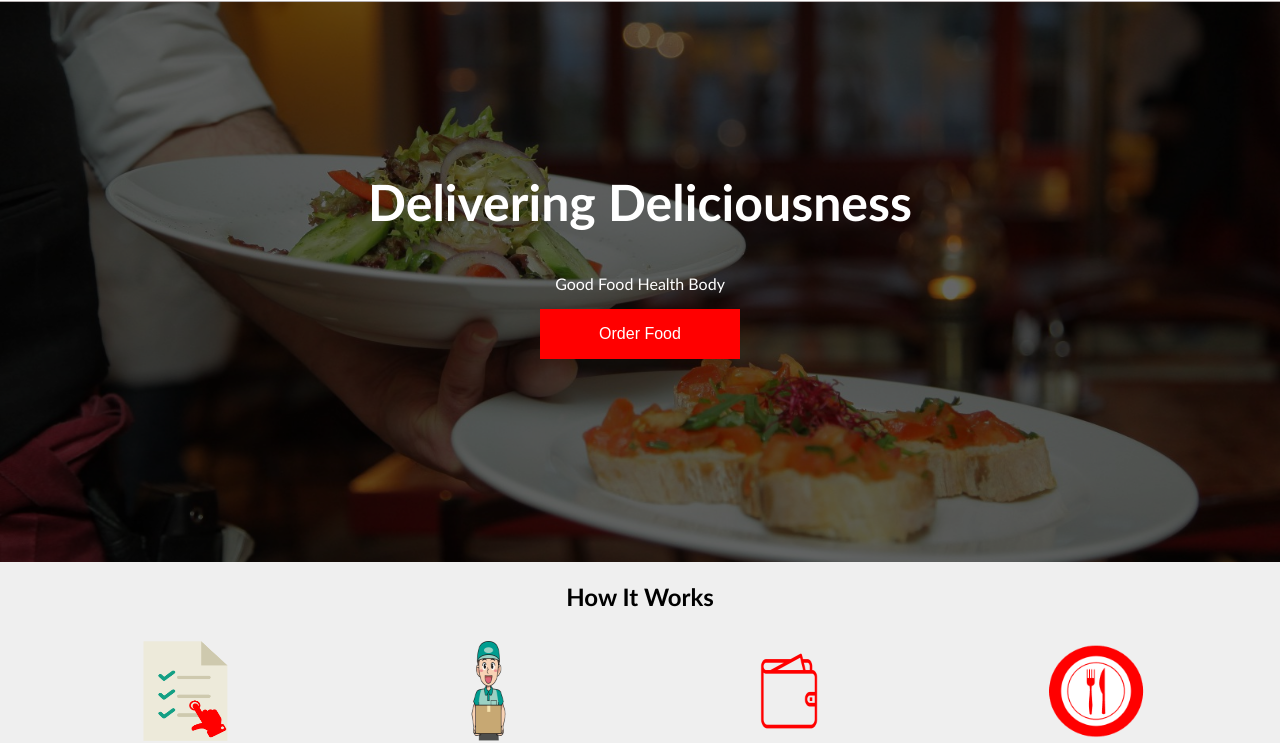
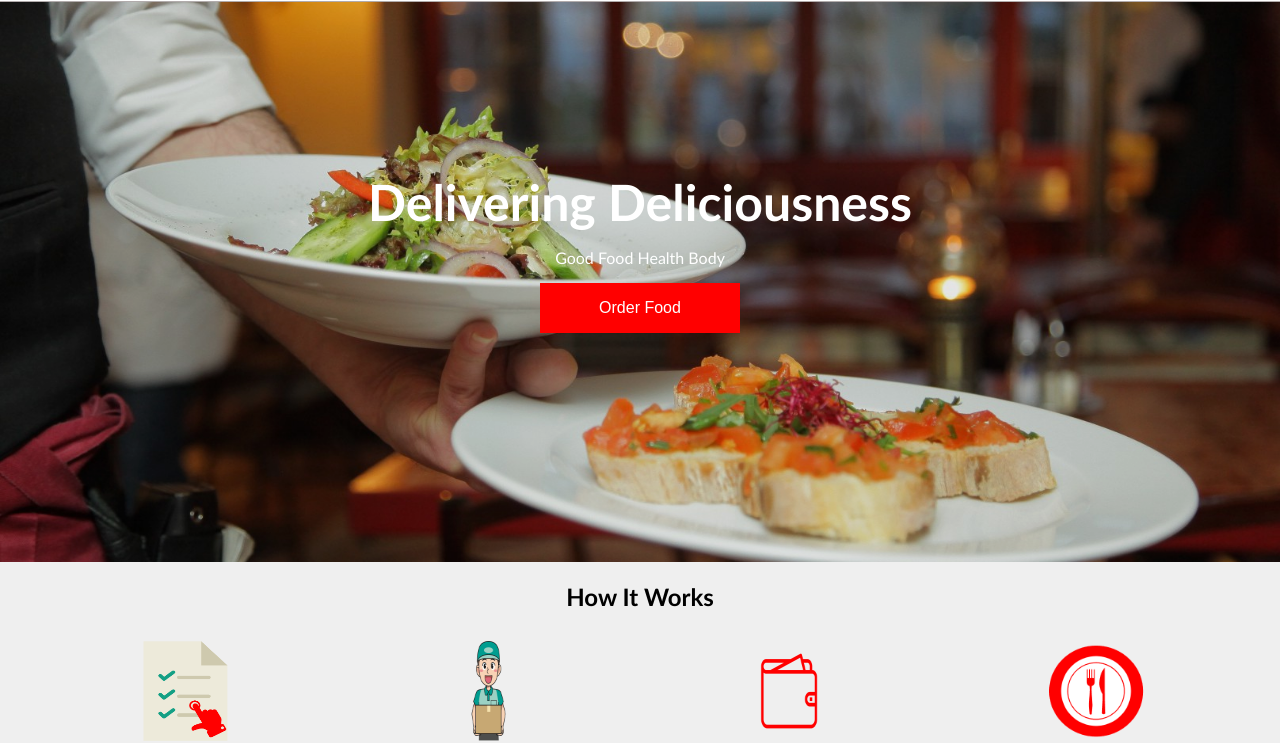
Before and after one commit to ah-med/FastFoodFast, a website: page UI/index.html in a window 1280 px wide. Shown: the part 79-822 px from the top of the page. Drawn offline with Linux system fonts and the light colour scheme.

Commit message:
feat(Home page) - imporve 'intro' section
- change header margin
- reduce image opacity

[Finishes #160519967]

```diff
--- a/UI/css/index.css
+++ b/UI/css/index.css
@@ -8,7 +8,7 @@
 #intro .container {
     color: #fff;
     text-align: center;
-    background-color: rgba(0, 0, 0, 0.6);
+    background-color: rgba(0, 0, 0, 0.1);
     min-height: 560px;
     width: 100%;
 }
@@ -18,6 +18,7 @@
 #intro h1 {
     font-family: 'Gill Sans', 'Gill Sans MT', Calibri, 'Trebuchet MS', sans-serif;
     font-size: 50px;
+    margin: 0;
 }
 #intro button {
     background-color: red;
```
